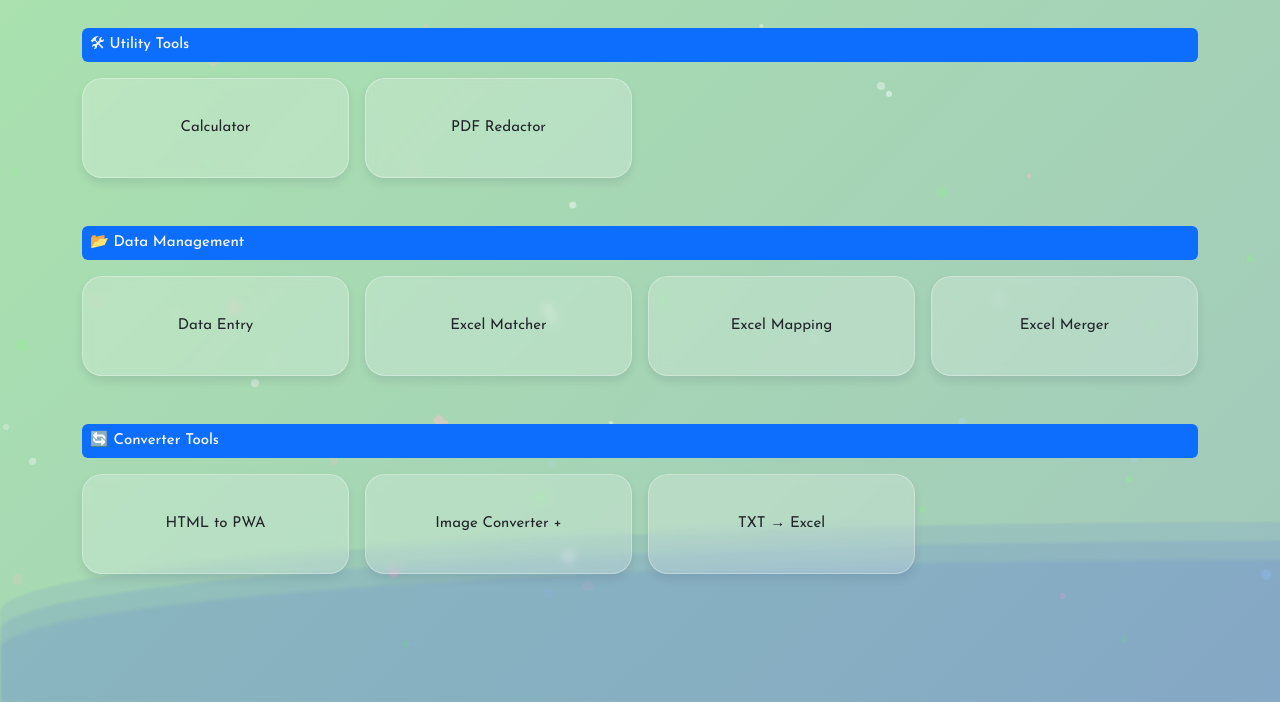
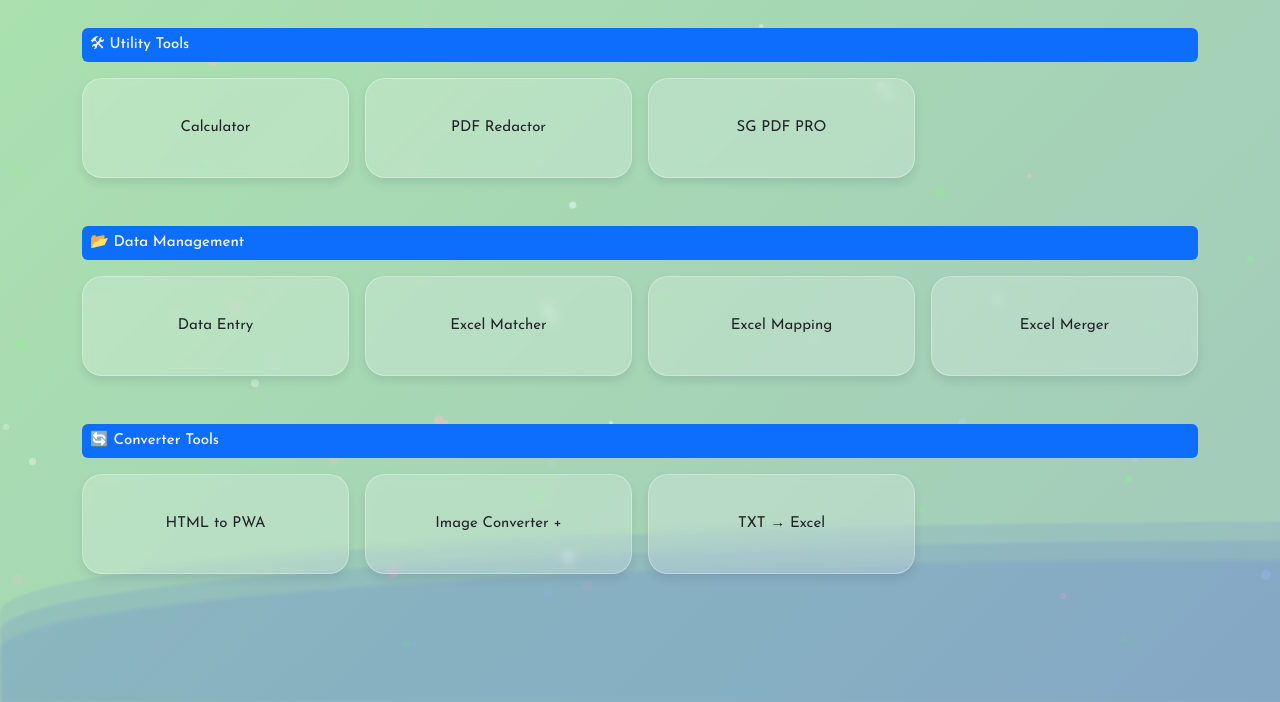
Before and after one commit to subitanganguly/projects, a plain HTML site: page index.html in a window 1280 px wide. Shown: the part 98-800 px from the top of the page. Drawn offline with nearby package versions, Linux system fonts and the light colour scheme.

Commit message:
Update index.html

```diff
--- a/index.html
+++ b/index.html
@@ -104,6 +104,16 @@
         <div class="card glass-card shine" style="height: 100px;">
           <div class="card-body text-center d-flex align-items-center justify-content-center">
             <p class="card-text mb-0">PDF Redactor</p>
+          </div>
+        </div>
+      </a>
+    </div>
+
+        <div class="col-sm-3">
+      <a href="pdf/index.html" style="text-decoration: none;">
+        <div class="card glass-card shine" style="height: 100px;">
+          <div class="card-body text-center d-flex align-items-center justify-content-center">
+            <p class="card-text mb-0">SG PDF PRO</p>
           </div>
         </div>
       </a>
```
